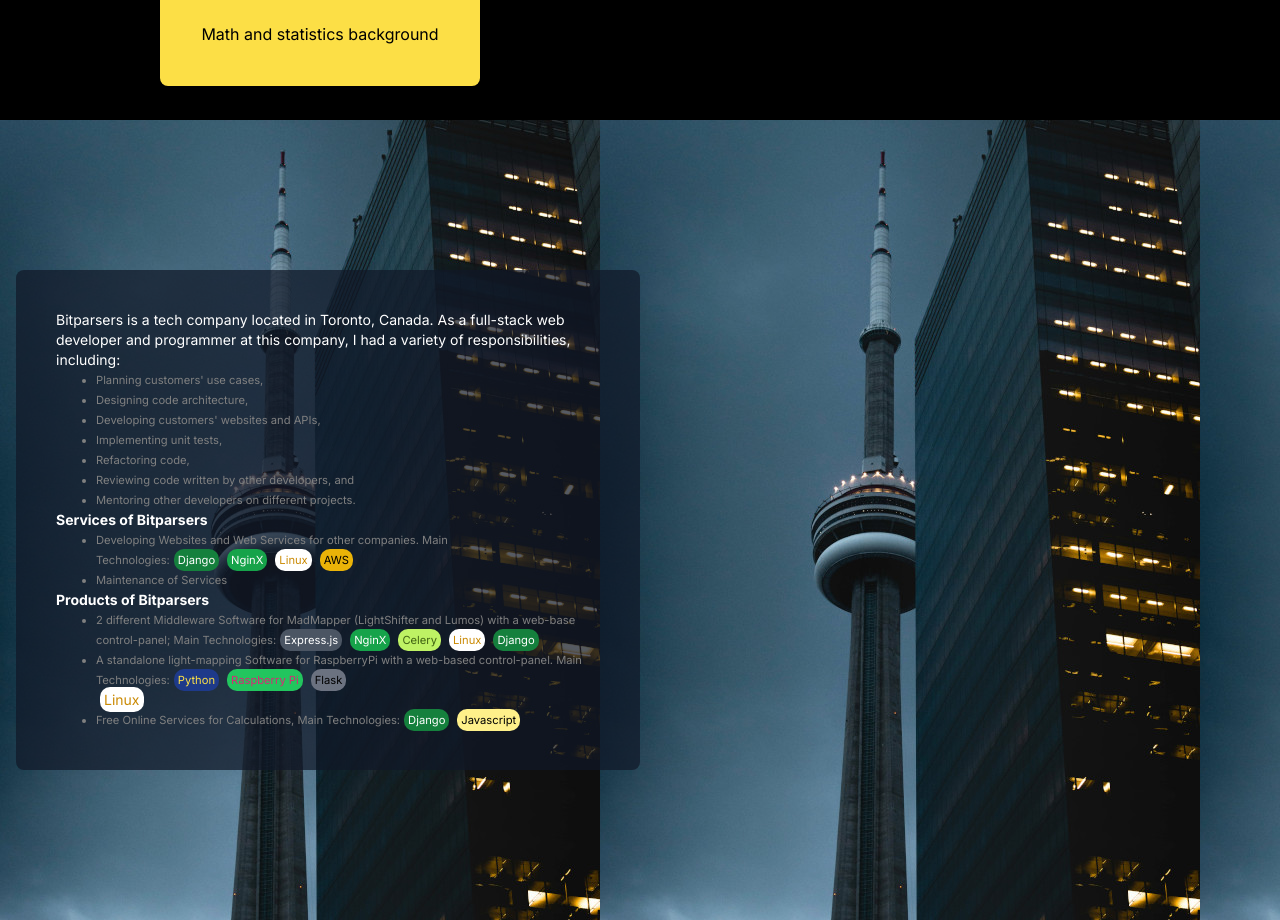
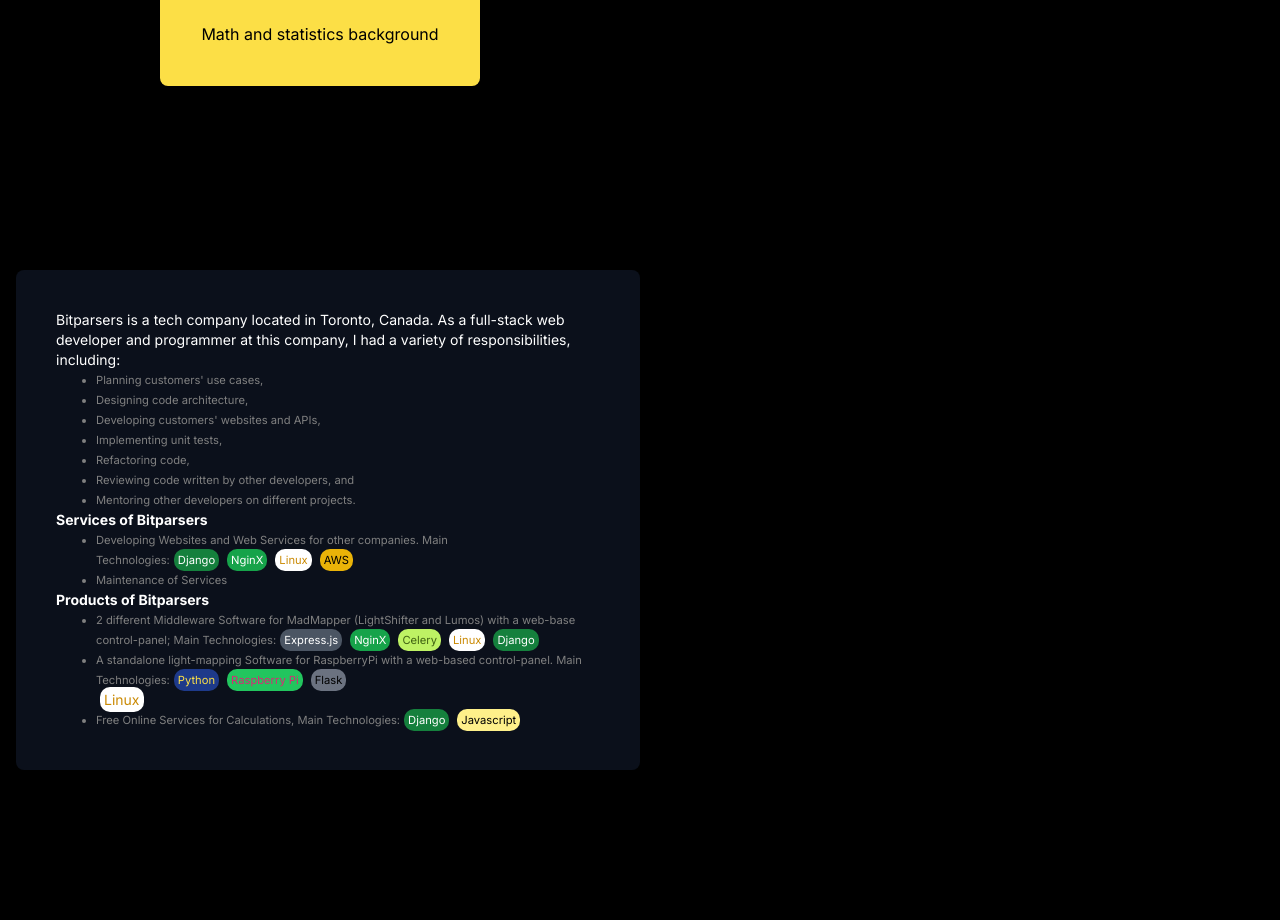
Before and after one commit to SirSaleh/Portfolio, a Next.js app: page / in a window 1280 px wide. Shown: the part 1480-2400 px from the top of the page. Built offline with nearby package versions, Linux system fonts and the light colour scheme.

Commit message:
Return bg-url of bitpage to globals.css

```diff
--- a/src/app/globals.css
+++ b/src/app/globals.css
@@ -65,7 +65,7 @@
 }
 
 .base-bitparsers-page{
-  background-repeat: no-repeat;
+  background-repeat: url('../../public/Pics/bitparsers/Alexandre_st-Louis_toronto.jpg') no-repeat;
   background-size: cover;
   background-attachment: fixed;
 }
--- a/src/app/special components/bitparsersInc_page.tsx
+++ b/src/app/special components/bitparsersInc_page.tsx
@@ -31,7 +31,7 @@
 
     return (
     <PortfolioSinglePager>
-        <div id="base_bitparsers_page" style={{background: "url(/Pics/bitparsers/Alexandre_st-Louis_toronto.jpg)"}} className="base-bitparsers-page w-full h-screen bg-black">
+        <div id="base_bitparsers_page" className="base-bitparsers-page w-full h-screen bg-black">
           <div className="w-screen h-screen flex flex-col md:flex-row justify-evenly p-4 text-left">
             <div id="bitparsers_description" className="bg-gray-900 bg-opacity-70 rounded-lg	 item-holder w-screen md:w-1/2 text-white m-auto text-sm flex flex-col justify-center p-10 m-auto">
               <div>
```
